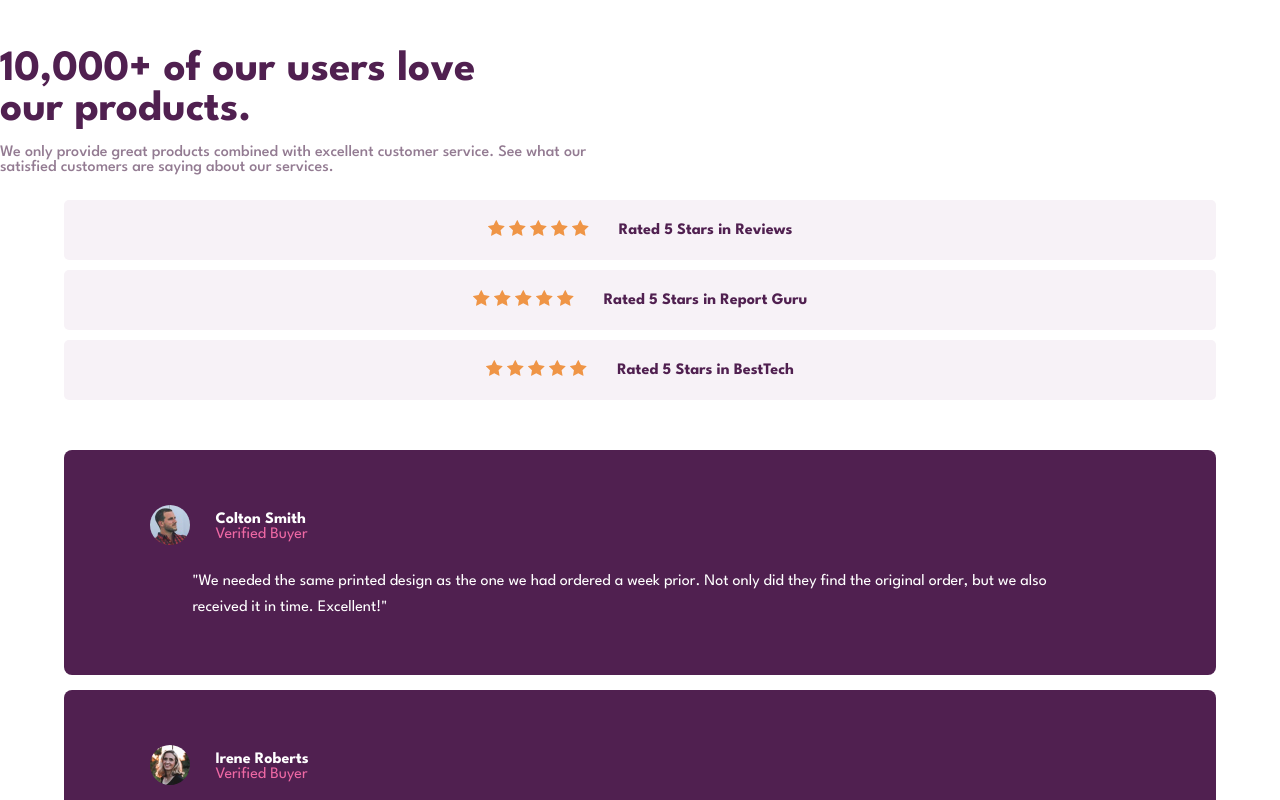
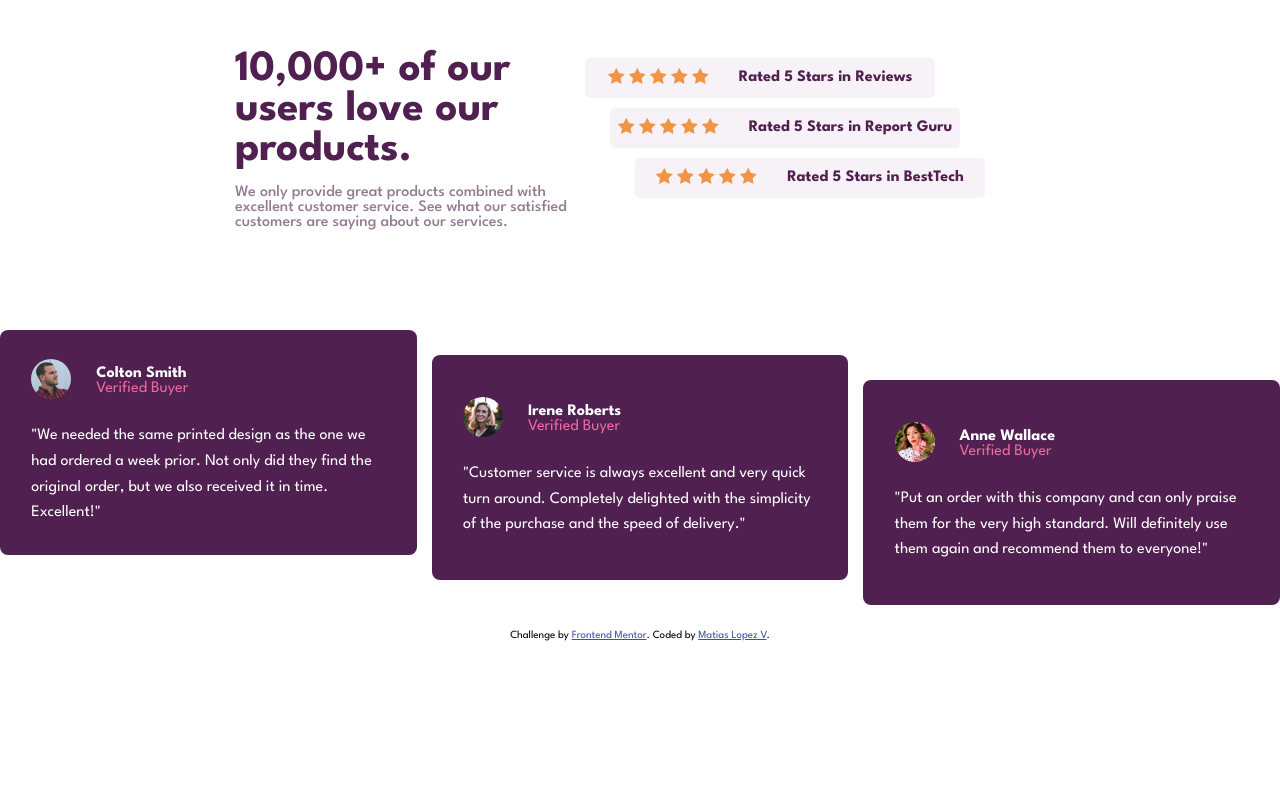
Before and after one commit to matiaslopezv/social-proof-section2, a plain HTML site: page index.html in a window 1280 px wide. Shown: the top 800 px of the page. Drawn offline with Linux system fonts and the light colour scheme.

Commit message:
3rd commit

```diff
--- a/index.html
+++ b/index.html
@@ -13,6 +13,7 @@
   </head>
   <body>
     <main>
+      <div class="responsive">
         <div class="head">
           <h1>10,000+ of our users love our products.</h1>
           <p>
@@ -22,7 +23,7 @@
         </div>
 
         <div class="reviews">
-        <div class="box">
+          <div class="box box-1">
             <div class="stars">
               <img src="images/icon-star.svg" alt="star icon">
               <img src="images/icon-star.svg" alt="star icon">
@@ -32,8 +33,7 @@
             </div>
             <p>Rated 5 Stars in Reviews</p>
           </div>
-
-        <div class="box">
+          <div class="box box-2">
           <div class="stars">
             <img src="images/icon-star.svg" alt="star icon">
             <img src="images/icon-star.svg" alt="star icon">
@@ -44,7 +44,7 @@
           <p>Rated 5 Stars in Report Guru</p>
           </div>
 
-        <div class="box">
+        <div class="box box-3">
           <div class="stars">
             <img src="images/icon-star.svg" alt="star icon">
             <img src="images/icon-star.svg" alt="star icon">
@@ -55,9 +55,10 @@
           <p>Rated 5 Stars in BestTech</p>
         </div>
       </div>
+    </div>
 
       <div class="user-experiencies">
-        <div class="card">
+        <div class="card card-1">
           <div class="card-head">
             <div class="face">
               <img src="images/image-colton.jpg" alt="Colton face">
@@ -75,7 +76,7 @@
           </div>
         </div>
 
-        <div class="card">
+        <div class="card card-2">
           <div class="card-head">
             <div class="face">
               <img src="images/image-irene.jpg" alt="Irene face">
@@ -92,7 +93,7 @@
           </div>
         </div>
 
-        <div class="card">
+        <div class="card card-3">
           <div class="card-head">
             <div class="face">
               <img src="images/image-anne.jpg" alt="Anne face">
--- a/styles/styles.css
+++ b/styles/styles.css
@@ -36,9 +36,20 @@ h1{
     margin-top: 50px;
 }
 
-@media (min-width:768px){
+@media screen and (min-width: 768px) and (max-width: 2056px) {
+    .responsive{
+        display: flex;
+        align-items: center;
+        justify-content: center;
+    }
+    .head{
+        display: flex;
+        align-items: start;
+        width: 350px;
+        margin-left: 40px;
+    }
     h1{
-        width: 80%;
+        width: 85%;
         font-size: 2.7rem;
         text-align: start;
     }
@@ -46,11 +57,6 @@ h1{
         width: 99%;
         font-weight: 500;
         text-align: start;
-    }
-    .head{
-        display: flex;
-        align-items: start;
-        width: 50%;
     }
 }
 
@@ -77,12 +83,22 @@ h1{
     color: var(--very-dark-magenta);
     font-weight: 700;
 }
-@media (min-width:768px){
+@media screen and (min-width: 768px) and (max-width: 2056px) {
     .box{
         flex-direction: row;
         gap: 30px;
+        width: 350px;
+        height: 40px;
     }
-
+    .box-1{
+        margin-right: 150px;
+    }
+    .box-2{
+        margin-right: 100px;
+    }
+    .box-3{
+        margin-right: 50px;
+    }
 }
 
 .user-experiencies{
@@ -134,7 +150,22 @@ h1{
     margin: 0 auto;
     line-height: 1.6;
 }
-
+@media screen and (min-width: 768px) and (max-width: 2056px) {
+.user-experiencies{
+    display: flex;
+    flex-direction: row;
+    /* margin-left: 100px; */
+}
+.card{
+    width: 500px;
+}
+.card-2{
+margin-top: 50px;
+}
+.card-3{
+    margin-top: 100px;
+}
+}
 
 .attribution{
     font-size: 11px;
```
Lines whose indentation alone changed are shown as unchanged.
